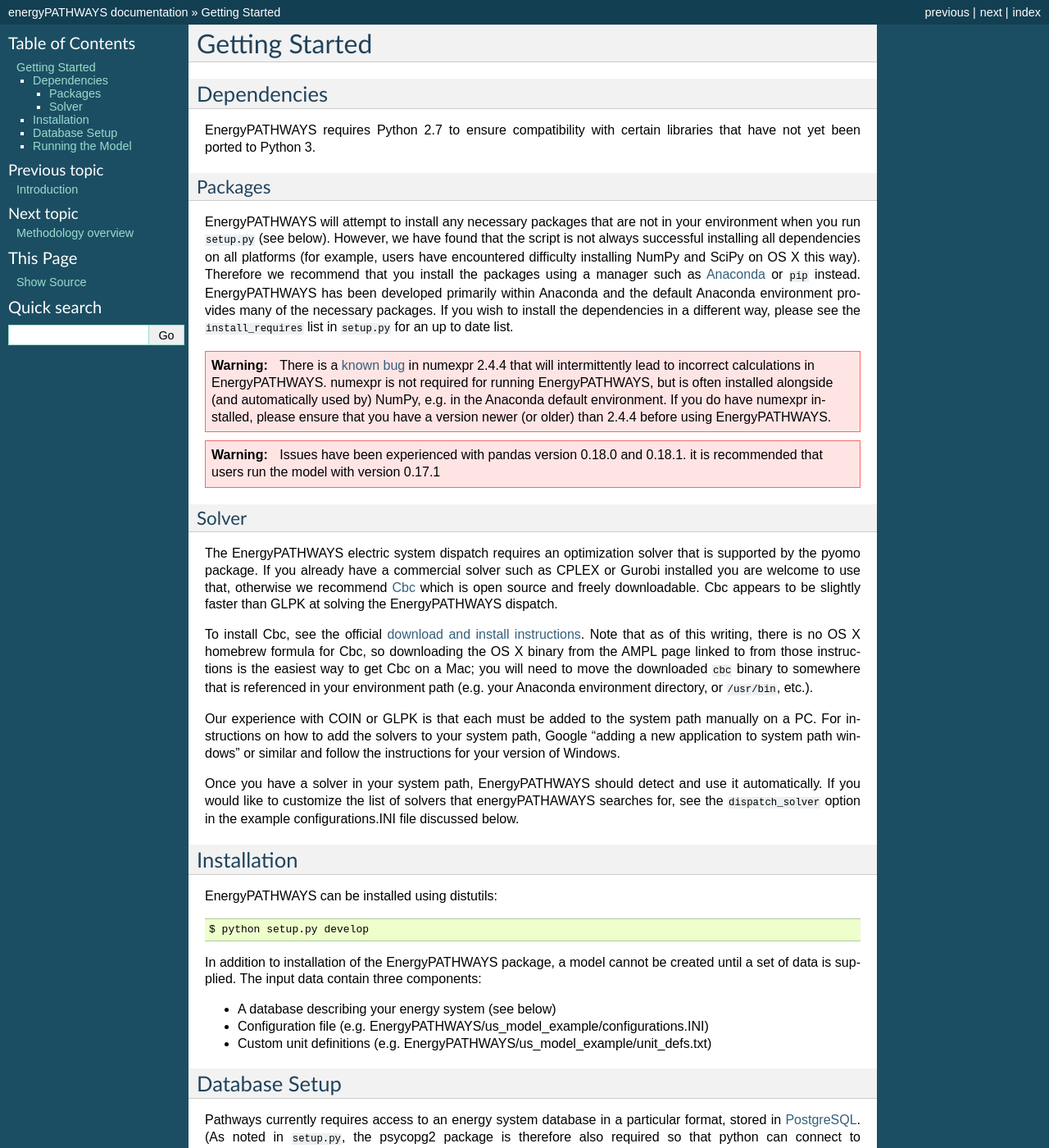
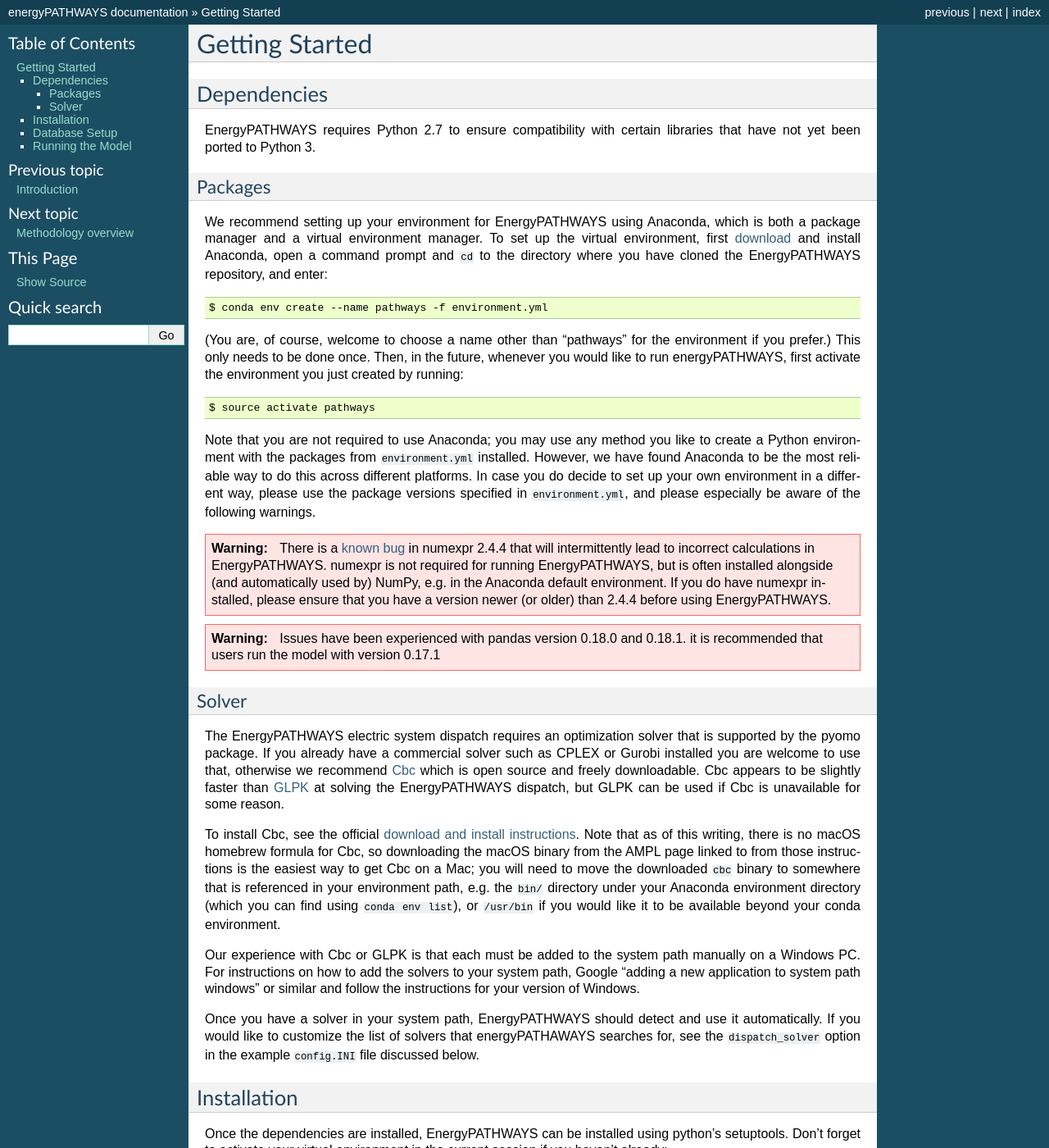
Before and after one commit to energyPATHWAYS/EnergyPATHWAYS, a Sphinx documentation site: the page built from doc/source/setup.rst, in a window 1280 px wide and 1400 px high. Shown: the whole window at 82% size. Built offline with Sphinx 7.4.7, drawn with Linux system fonts in a browser that asks for light colours; some of the changed text lies outside the part shown.

Commit message:
Setup doc recommends Anaconda
Also commented out auto-doc links in index page because we
are not using them yet.

```diff
--- a/doc/source/setup.rst
+++ b/doc/source/setup.rst
@@ -10,9 +10,17 @@
 Packages
 --------
 
-EnergyPATHWAYS will attempt to install any necessary packages that are not in your environment when you run ``setup.py`` (see below). However, we have found that the script is not always successful installing all dependencies on all platforms (for example, users have encountered difficulty installing NumPy and SciPy on OS X this way). Therefore we recommend that you install the packages using a manager such as `Anaconda`_ or ``pip`` instead. EnergyPATHWAYS has been developed primarily within Anaconda and the default Anaconda environment provides many of the necessary packages. If you wish to install the dependencies in a different way, please see the ``install_requires`` list in ``setup.py`` for an up to date list.
+We recommend setting up your environment for EnergyPATHWAYS using Anaconda, which is both a package manager and a virtual environment manager. To set up the virtual environment, first `download`_ and install Anaconda, open a command prompt and ``cd`` to the directory where you have cloned the EnergyPATHWAYS repository, and enter::
 
-.. _Anaconda: https://www.continuum.io/downloads
+  $ conda env create --name pathways -f environment.yml
+
+(You are, of course, welcome to choose a name other than "pathways" for the environment if you prefer.) This only needs to be done once. Then, in the future, whenever you would like to run energyPATHWAYS, first activate the environment you just created by running::
+
+   $ source activate pathways
+
+.. _download: https://www.continuum.io/downloads
+
+Note that you are not required to use Anaconda; you may use any method you like to create a Python environment with the packages from ``environment.yml`` installed. However, we have found Anaconda to be the most reliable way to do this across different platforms. In case you do decide to set up your own environment in a different way, please use the package versions specified in ``environment.yml``, and please especially be aware of the following warnings.
 
 .. Warning::
    There is a `known bug`_ in numexpr 2.4.4 that will intermittently lead to incorrect calculations in EnergyPATHWAYS. numexpr is not required for running EnergyPATHWAYS, but is often installed alongside (and automatically used by) NumPy, e.g. in the Anaconda default environment. If you do have numexpr installed, please ensure that you have a version newer (or older) than 2.4.4 before using EnergyPATHWAYS.
@@ -25,24 +33,34 @@
 Solver
 ------
 
-The EnergyPATHWAYS electric system dispatch requires an optimization solver that is supported by the pyomo package. If you already have a commercial solver such as CPLEX or Gurobi installed you are welcome to use that, otherwise we recommend `Cbc`_ which is open source and freely downloadable. Cbc appears to be slightly faster than GLPK at solving the EnergyPATHWAYS dispatch.
+The EnergyPATHWAYS electric system dispatch requires an optimization solver that is supported by the pyomo package. If you already have a commercial solver such as CPLEX or Gurobi installed you are welcome to use that, otherwise we recommend `Cbc`_ which is open source and freely downloadable. Cbc appears to be slightly faster than `GLPK`_ at solving the EnergyPATHWAYS dispatch, but GLPK can be used if Cbc is unavailable for some reason.
 
 .. _`Cbc`: https://projects.coin-or.org/Cbc
+.. _`GLPK`: https://www.gnu.org/software/glpk/
 
-To install Cbc, see the official `download and install instructions`_. Note that as of this writing, there is no OS X homebrew formula for Cbc, so downloading the OS X binary from the AMPL page linked to from those instructions is the easiest way to get Cbc on a Mac; you will need to move the downloaded ``cbc`` binary to somewhere that is referenced in your environment path (e.g. your Anaconda environment directory, or ``/usr/bin``, etc.).
+To install Cbc, see the official `download and install instructions`_. Note that as of this writing, there is no macOS homebrew formula for Cbc, so downloading the macOS binary from the AMPL page linked to from those instructions is the easiest way to get Cbc on a Mac; you will need to move the downloaded ``cbc`` binary to somewhere that is referenced in your environment path, e.g. the ``bin/`` directory under your Anaconda environment directory (which you can find using ``conda env list``), or ``/usr/bin`` if you would like it to be available beyond your conda environment.
 
 .. _`download and install instructions`: https://projects.coin-or.org/Cbc#DownloadandInstall
 
-Our experience with COIN or GLPK is that each must be added to the system path manually on a PC. For instructions on how to add the solvers to your system path, Google “adding a new application to system path windows” or similar and follow the instructions for your version of Windows.
+Our experience with Cbc or GLPK is that each must be added to the system path manually on a Windows PC. For instructions on how to add the solvers to your system path, Google “adding a new application to system path windows” or similar and follow the instructions for your version of Windows.
 
-Once you have a solver in your system path, EnergyPATHWAYS should detect and use it automatically. If you would like to customize the list of solvers that energyPATHAWAYS searches for, see the ``dispatch_solver`` option in the example configurations.INI file discussed below.
+Once you have a solver in your system path, EnergyPATHWAYS should detect and use it automatically. If you would like to customize the list of solvers that energyPATHAWAYS searches for, see the ``dispatch_solver`` option in the example ``config.INI`` file discussed below.
 
 Installation
 ============
 
-EnergyPATHWAYS can be installed using distutils::
+Once the dependencies are installed, EnergyPATHWAYS can be installed using python's setuptools. Don't forget to activate your virtual environment in the current session if you haven't already::
+
+    $ source activate pathways
+
+Then from the root directory of your cloned repository::
 
     $ python setup.py develop
+
+EnergyPATHWAYS is now installed!
+
+.. Note::
+   Setuptools will attempt to install any required packages that are not in your environment when you run ``setup.py``. However, we have found that this method does not reliably install all dependencies on all platforms. For example, users have encountered difficulty installing NumPy and SciPy on macOS this way. This is why we recommend using Anaconda to set up the environment before installing EnergyPATHWAYS, as described under `Packages`_, above.
 
 In addition to installation of the EnergyPATHWAYS package, a model cannot be created until a set of data is supplied. The input data contain three components:
 
@@ -53,7 +71,7 @@
 Database Setup
 ==============
 
-Pathways currently requires access to an energy system database in a particular format, stored in `PostgreSQL`_. (As noted in ``setup.py``, the psycopg2 package is therefore also required so that python can connect to PostgreSQL.) Future versions of EnergyPATHWAYS may support a wider variety of databases and/or input formats. If you are unfamiliar with PostgreSQL, we recommend installing it in the following ways:
+Pathways currently requires access to an energy system database in a particular format, stored in `PostgreSQL`_. (As noted in ``environment.yml``, the psycopg2 package is therefore also required so that python can connect to PostgreSQL.) Future versions of EnergyPATHWAYS may support a wider variety of databases and/or input formats. If you are unfamiliar with PostgreSQL, we recommend installing it in the following ways:
 
 .. _PostgreSQL: http://www.postgresql.org/
 
@@ -66,16 +84,17 @@
 
 As of this writing, EnergyPATHWAYS is being developed and tested against PostgreSQL 9.5.1, but this is subject to change.
 
-Once you have your PostgreSQL server up and running, you can load the EnergyPATHWAYS U.S. example model from ``energyPATHWAYS/us_model_example/pathways_us.sql``. Using the command line client, you can issue the following commands from the ``energyPATHWAYS/us_model_example/`` directory. Depending on how your PostgreSQL installation is set up, you may need to provide a username to these commands using the ``-U`` option.
+Once you have your PostgreSQL server up and running, we recommend that you place the EnergyPATHWAYS U.S. example model .sql file at ``energyPATHWAYS/us_model_example/pathways_us.sql``. Then, using the command line client, you can issue the following commands from the ``energyPATHWAYS/us_model_example/`` directory. Depending on how your PostgreSQL installation is set up, you may need to provide a username to these commands using the ``-U`` option.
 
 .. code:: bash
 
    $ createdb pathways
    $ psql pathways < pathways_us.sql
 
-You will then need to edit the database connection parameters at the top of ``energyPATHWAYS/us_model_example/configurations.INI`` so that EnergyPATHWAYS can find your database. Please note that EnergyPATHWAYS is under development and the database structure is subject to change; if you update to a new version of the code, you may need to update your database as well. Presently this requires either starting over with a new U.S. example database, or using git to examine the changes in the ``pathways_us.sql`` file and applying them manually to your database. We are investigating ways to make this process easier.
+You will then need to edit the database connection parameters at the top of ``energyPATHWAYS/us_model_example/configurations.INI`` so that EnergyPATHWAYS can find your database. Please note that EnergyPATHWAYS is under development and the database structure is subject to change; if you update to a new version of the code, you may need to update your database as well. Presently this requires either starting over with a new U.S. example database, or using a "diff" tool to examine the changes in the ``pathways_us.sql`` file and applying them manually to your database. We are investigating ways to make this process easier.
 
-Also note that the U.S. database for EnergyPATHWAYS developed by Evolved Energy Research is not publicly posted. Inquiries should be directed to `info@evolved.energy`_.
+.. Note::
+   The U.S. database for EnergyPATHWAYS developed by Evolved Energy Research is not publicly posted. Inquiries should be directed to `info@evolved.energy`_.
 
 .. _`info@evolved.energy`: mailto:info@evolved.energy
 
@@ -84,6 +103,6 @@
 
 After installing EnergyPATHWAYS, it can be run from the command line::
 
-    $ EnergyPATHWAYS [options]
+    $ energyPATHWAYS [options]
 
-It is necessary to point EnergyPATHWAYS to a configuration file in the run directory. This file, among general model setup, points the model the the correct database. An example (config.INI) is found in the ``us_model_example`` folder.
+It is necessary to point EnergyPATHWAYS to a configuration file in the run directory. This file, along with general model setup, points the model the the correct database. An example (config.INI) is found in the ``us_model_example`` folder.
```
Also changed, not shown: doc/source/index.rst (+5 -4 lines).
